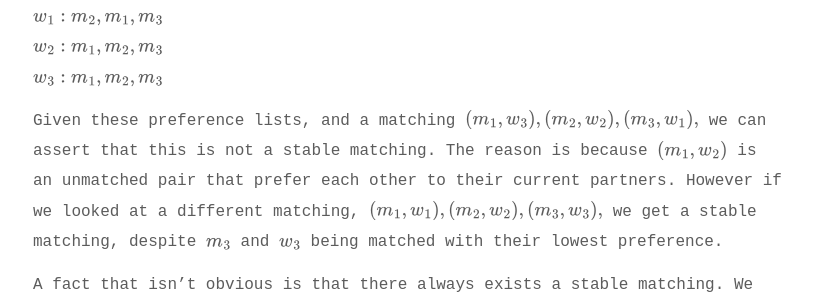
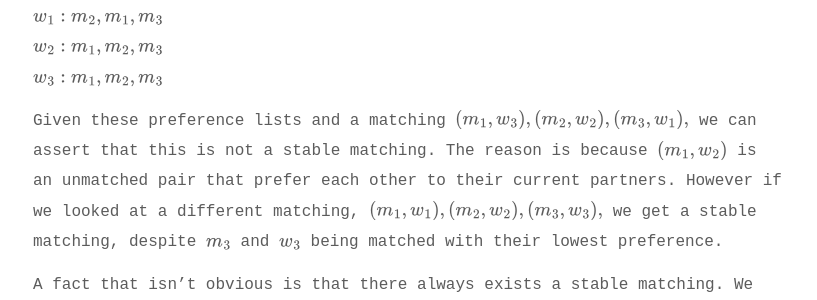
Before and after one commit to williamvietnguyen/williamvietnguyen.github.io, a Jekyll site: the page built from _posts/2021-01-11-stable-matching-problem.md, in a window 1280 px wide and 900 px high, scrolled down 689 px. Shown: the part 148-448 px from the top of the window, without its empty margins (231-1048 px from the left). Built offline with Jekyll 4.4.1, drawn with Linux system fonts in a browser that asks for light colours; some web fonts are replaced.

Commit message:
Slight grammar edit, lol

```diff
--- a/_posts/2021-01-11-stable-matching-problem.md
+++ b/_posts/2021-01-11-stable-matching-problem.md
@@ -27,7 +27,7 @@ $$w_1: m_2, m_1, m_3$$\\
 $$w_2: m_1, m_2, m_3$$\\
 $$w_3: m_1, m_2, m_3$$
 
-Given these preference lists, and a matching $$(m_1, w_3), (m_2, w_2), (m_3, w_1),$$ we can assert that this is not a stable matching. The reason is because $$(m_1, w_2)$$ is an unmatched pair that prefer each other to their current partners. However if we looked at a different matching, $$(m_1, w_1), (m_2, w_2), (m_3, w_3),$$ we get a stable matching, despite $$m_3$$ and $$w_3$$ being matched with their lowest preference.
+Given these preference lists and a matching $$(m_1, w_3), (m_2, w_2), (m_3, w_1),$$ we can assert that this is not a stable matching. The reason is because $$(m_1, w_2)$$ is an unmatched pair that prefer each other to their current partners. However if we looked at a different matching, $$(m_1, w_1), (m_2, w_2), (m_3, w_3),$$ we get a stable matching, despite $$m_3$$ and $$w_3$$ being matched with their lowest preference.
 
 A fact that isn't obvious is that there always exists a stable matching. We will show this through a correct algorithm that terminates and gives a stable matching for any inputs.
 
```
